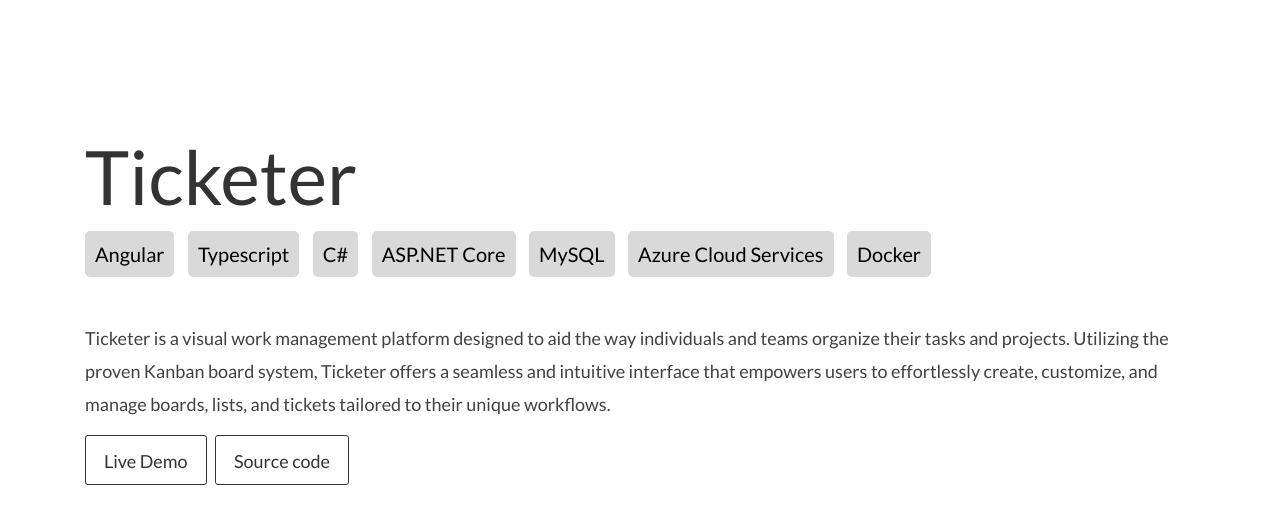
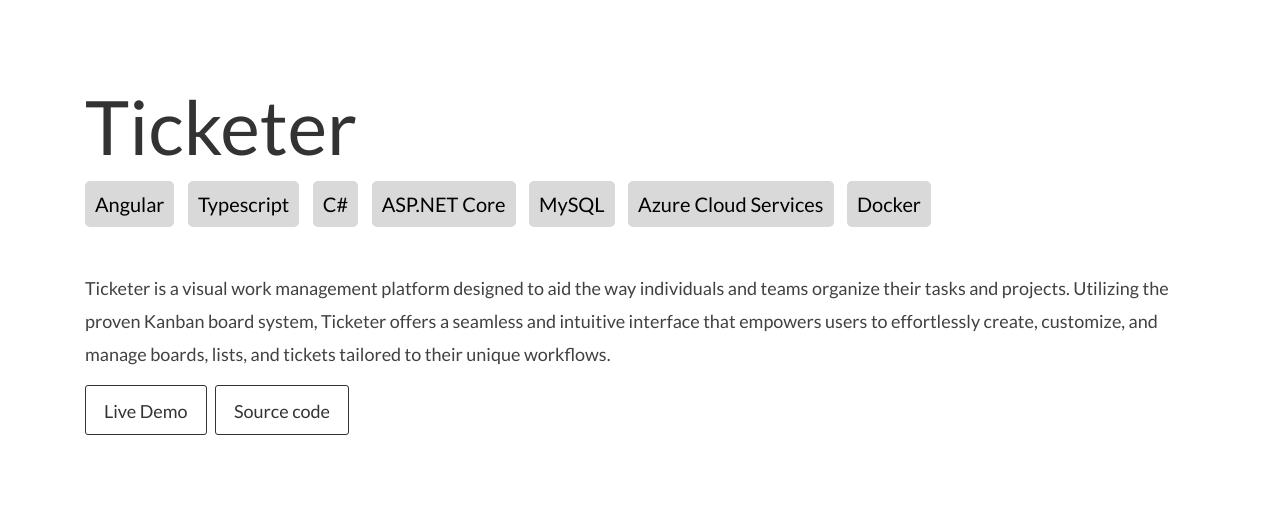
Before and after one commit to daniel-grabczewski/daniel-grabczewski.github.io, a Jekyll site: the page built from _projects/ticketer.md, in a window 1280 px wide. Shown: the top 518 px of the page. Built offline with Jekyll 4.4.1, drawn with Linux system fonts in a browser that asks for light colours.

Commit message:
Add margins to project template

```diff
--- a/_layouts/project.html
+++ b/_layouts/project.html
@@ -73,7 +73,7 @@
         -->
 
         <div class = "section" style = "padding-bottom : 0px;">
-          <div class = "container project-page-container" style="padding-top : 0px;">
+          <div class = "container project-page-container" style="padding-top : 0px; margin-top : -50px;">
 <h1 class="project-page-h1">{{ page.title }}</h1>
 <div class="project-page-technologies">
 <ul>
@@ -237,7 +237,7 @@
   </div>
 </div>
 
-<div class="container project-page-container" style = "padding-bottom : 5px; padding-top : 50px">
+<div class="container project-page-container" style = "margin-bottom : 60px; padding-bottom : 5px; padding-top : 50px">
   <h2 class="project-page-h2">Development process</h2>
   <p class="title-paragraph-container">{{ page.development_process.overview }}</p>
   {% for step in page.development_process.steps %}
@@ -255,7 +255,7 @@
 
 
   <div class="grey-background">
-    <div class="container project-page-container" style = "padding-bottom : 5px; padding-top : 50px">
+    <div class="container project-page-container" style = "padding-bottom : 5px; padding-top : 70px">
     <h2 class="project-page-h2">Anticipated challenges</h2>
     <p class="title-paragraph-container">{{ page.anticipated_challenges.overview }}</p>
     {% for challenge in page.anticipated_challenges.challenges %}
```
